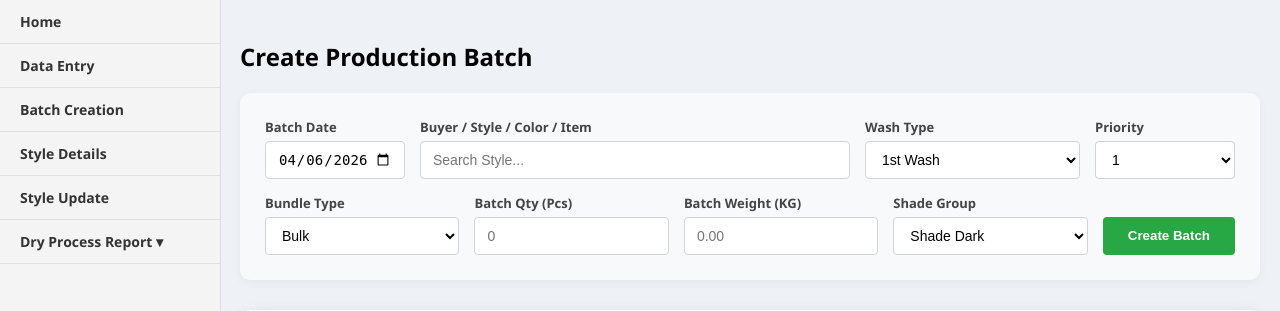
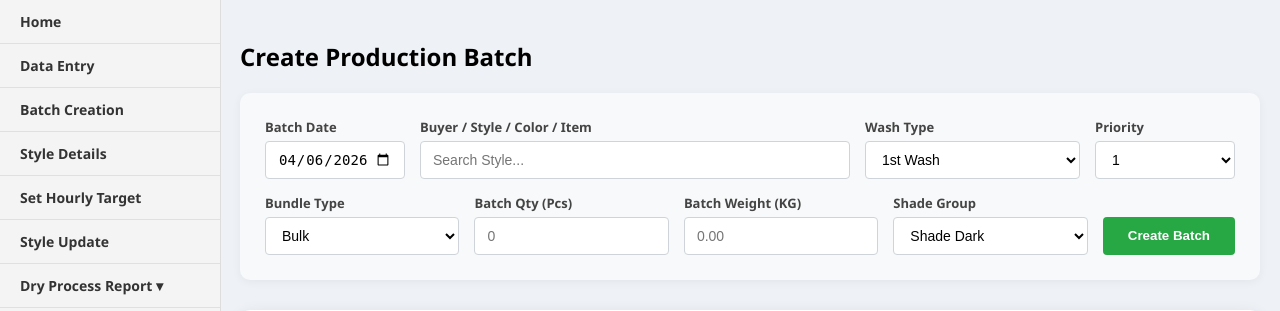
Before and after one commit to IE-SQUARE/Garments-Production-System, a Flask app: page /create_batch in a window 1280 px wide. Shown: the part 45-356 px from the top of the page. Run offline with Flask 3, Linux system fonts and the light colour scheme; data that the repository does not hold is empty; some libraries are stand-ins or nearby versions.

Commit message:
Update base.html

```diff
--- a/templates/base.html
+++ b/templates/base.html
@@ -85,6 +85,9 @@
         <a href="/entry">Data Entry</a>
         <a href="/create_batch">Batch Creation</a>
         <a href="/style_details">Style Details</a>
+        <a href="{{ url_for('set_hourly_target') }}" class="nav-link">
+            <i class="fa fa-crosshairs"></i> Set Hourly Target
+        </a>
         <a href="/master_data">Style Update</a>
 
         <a href="#" onclick="toggleSub('dryMenu')">Dry Process Report ▾</a>
```
